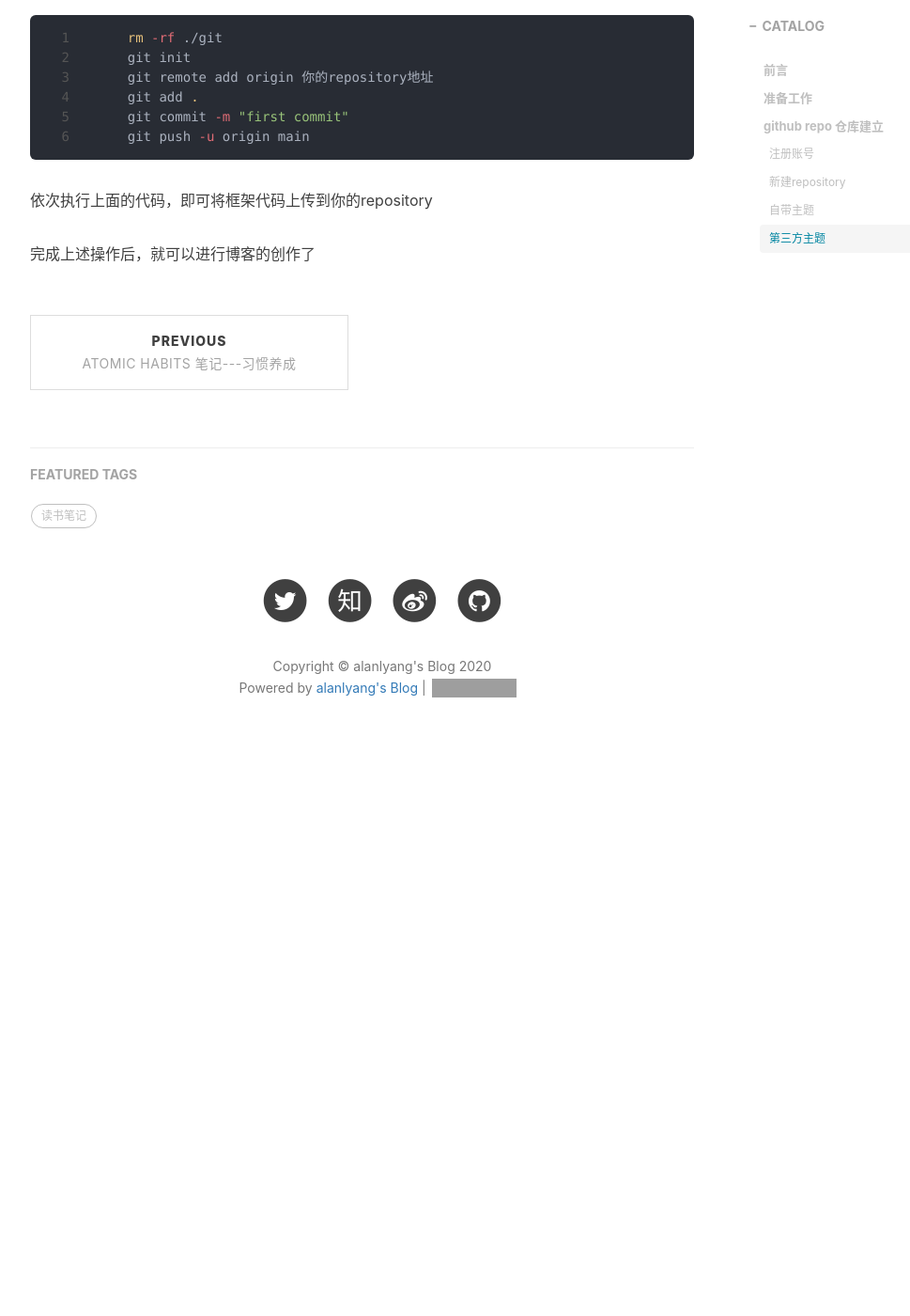
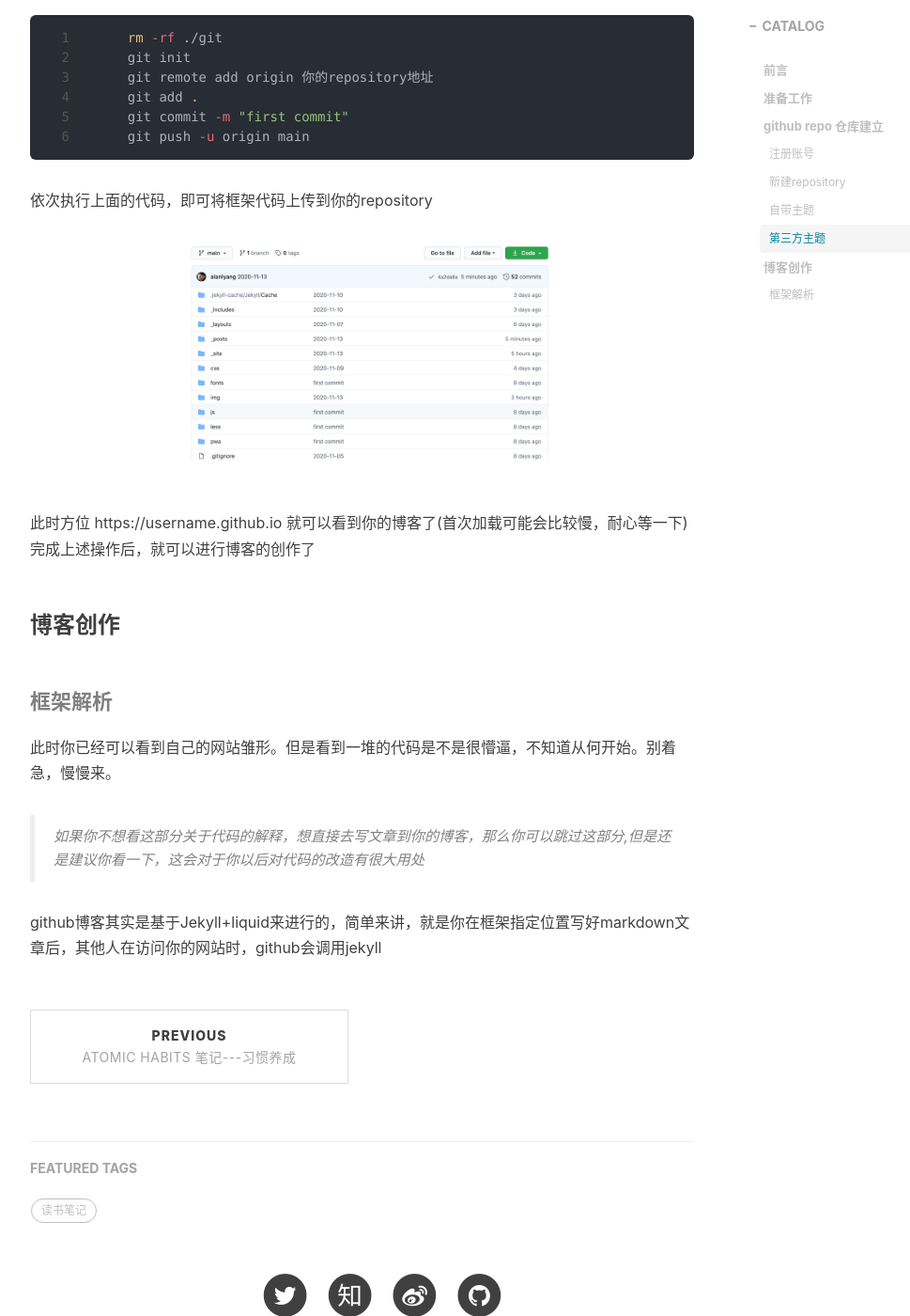
Before and after one commit to alanlyang/alanlyang.github.io, a Jekyll site: the page built from _posts/web/2020-11-10-使用github+jekyll构建个人博客.md, in a window 1280 px wide and 1400 px high, scrolled down 4683 px. Shown: the whole window at 94% size, without its empty margins (233-1202 px from the left). Built offline with Jekyll 4.4.1, drawn with Linux system fonts in a browser that asks for light colours; nearby versions of some CDN libraries; comment, search, counter and statistics services are not loaded; before the commit the page ends 5519 px from its top, so only the background shows below that; grey boxes are pictures that could not be loaded.

Commit message:
2020-11-13

````diff
--- a/_posts/web/2020-11-10-使用github+jekyll构建个人博客.md
+++ b/_posts/web/2020-11-10-使用github+jekyll构建个人博客.md
@@ -77,6 +77,14 @@ github 是当前最著名的开源网站(当然也是大型程序员相亲网站
     git commit -m "first commit"
     git push -u origin main
 ```
-依次执行上面的代码，即可将框架代码上传到你的repository
+依次执行上面的代码，即可将框架代码上传到你的repository<br>
+<img src="/img/in-post/2020-11-13-github建站/6.png" width="400px" height="400px"><br>
+此时方位 https://username.github.io 就可以看到你的博客了(首次加载可能会比较慢，耐心等一下)
+完成上述操作后，就可以进行博客的创作了
 
-完成上述操作后，就可以进行博客的创作了
+### 博客创作
+#### 框架解析
+此时你已经可以看到自己的网站雏形。但是看到一堆的代码是不是很懵逼，不知道从何开始。别着急，慢慢来。<br>
+> 如果你不想看这部分关于代码的解释，想直接去写文章到你的博客，那么你可以跳过这部分,但是还是建议你看一下，这会对于你以后对代码的改造有很大用处
+
+github博客其实是基于Jekyll+liquid来进行的，简单来讲，就是你在框架指定位置写好markdown文章后，其他人在访问你的网站时，github会调用jekyll
--- /dev/null
+++ b/baidu_verify_code-XPSwE29ufq.html
@@ -0,0 +1 @@
+10d84e473e2986997685a71e2779c251
--- a/baidu_verify_code-bmUnRrKGy4.html
+++ /dev/null
@@ -1 +0,0 @@
-34db9898533fa22d81c9cee03c6fca15
````
Also changed, not shown: img/in-post/2020-11-13-github建站/6.png (added).
